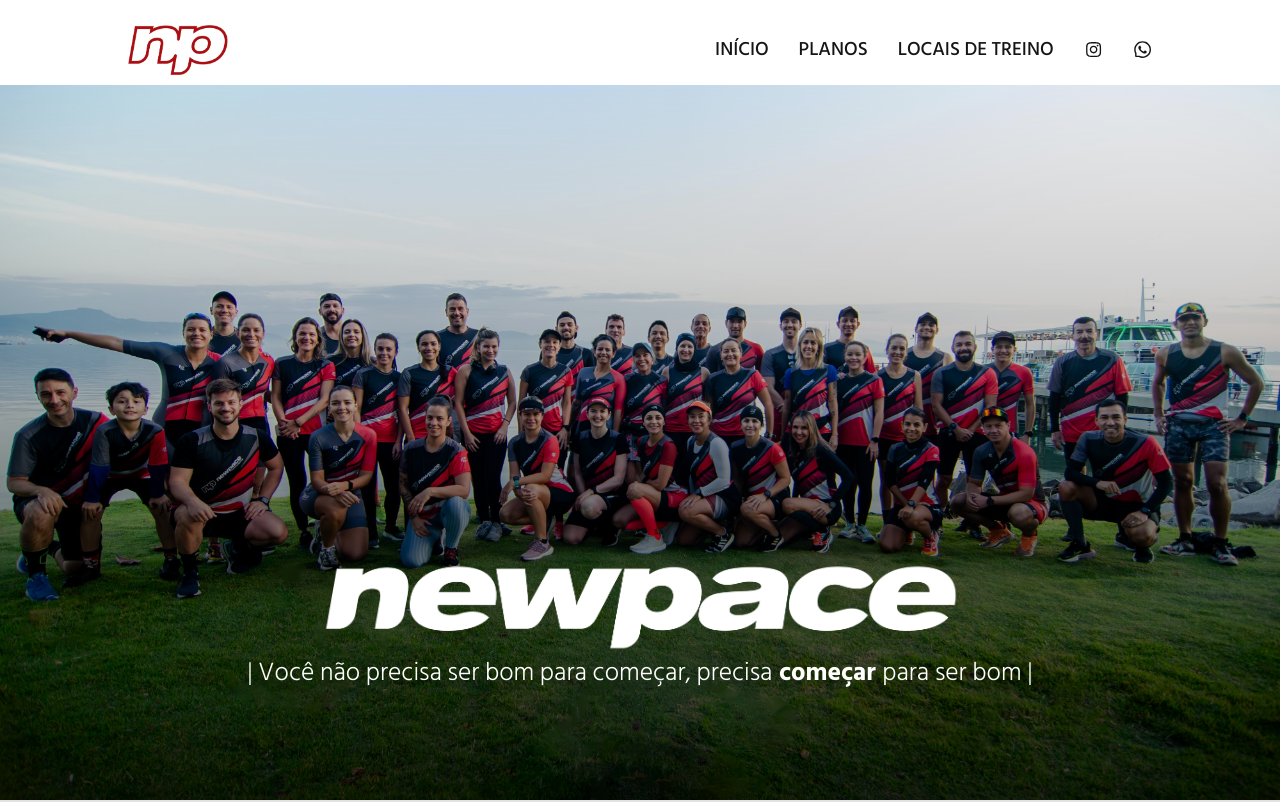
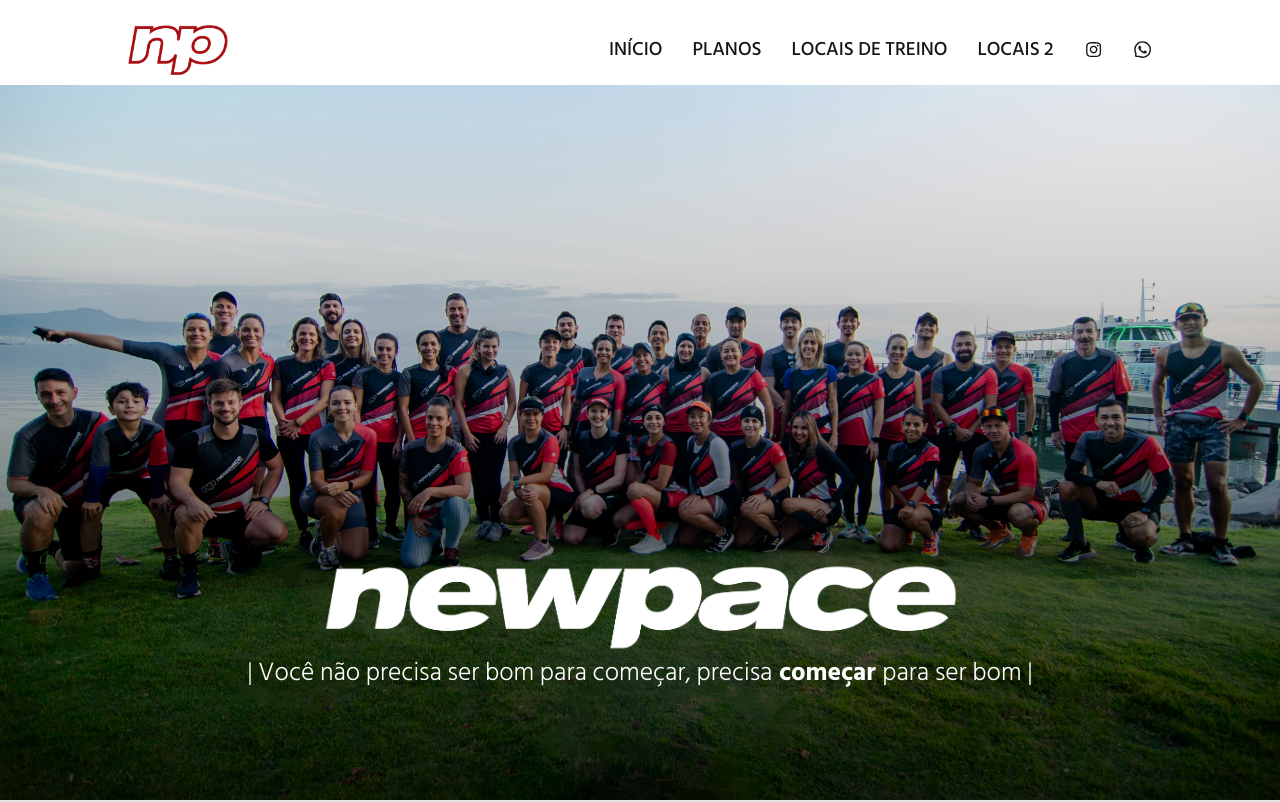
Before and after one commit to lucaslangsch/newpace_project, a React (Vite) app in the folder frontend/: page / in a window 1280 px wide. Shown: the top 802 px of the page. Built offline with nearby package versions, Linux system fonts and the light colour scheme.

Commit message:
remove console

```diff
--- a/frontend/src/components/Header.jsx
+++ b/frontend/src/components/Header.jsx
@@ -27,6 +27,7 @@
         <a href="/">INÍCIO</a>
         <Link to="/planos">PLANOS</Link>
         <a href="/locais">LOCAIS DE TREINO</a>
+        <a href="locais">LOCAIS 2</a>
         <a target="_blank" href="https://www.instagram.com/newpaceassessoria/" rel="me"><AiOutlineInstagram /></a>
         <a target="_blank" href="https://wa.me/5548999408873?text=Ol%C3%A1,%20gostaria%20de%20saber%20mais%20sobre%20os%20planos%20da%20Newpace" rel="me"><AiOutlineWhatsApp /></a>
       </nav>
```
